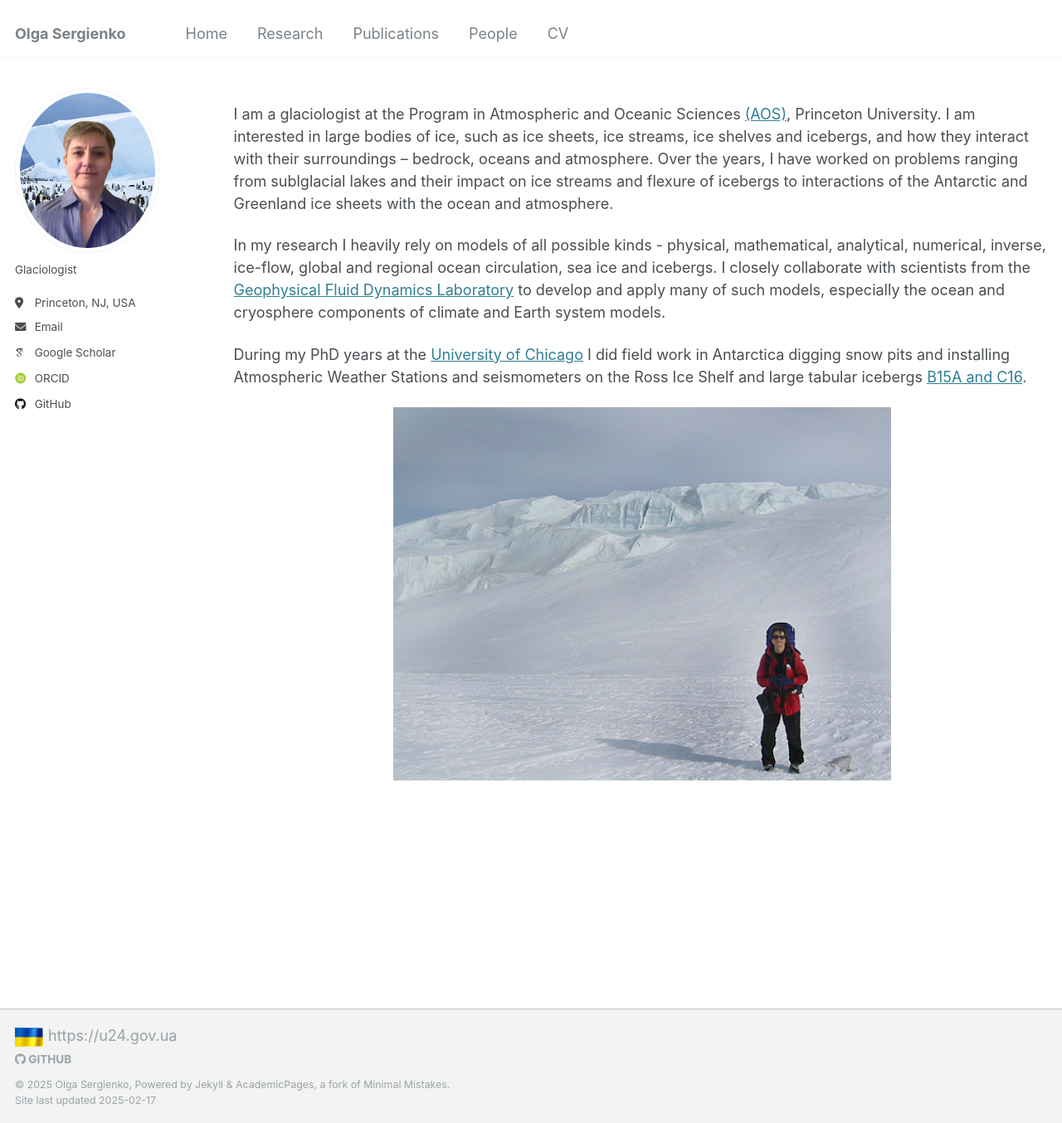
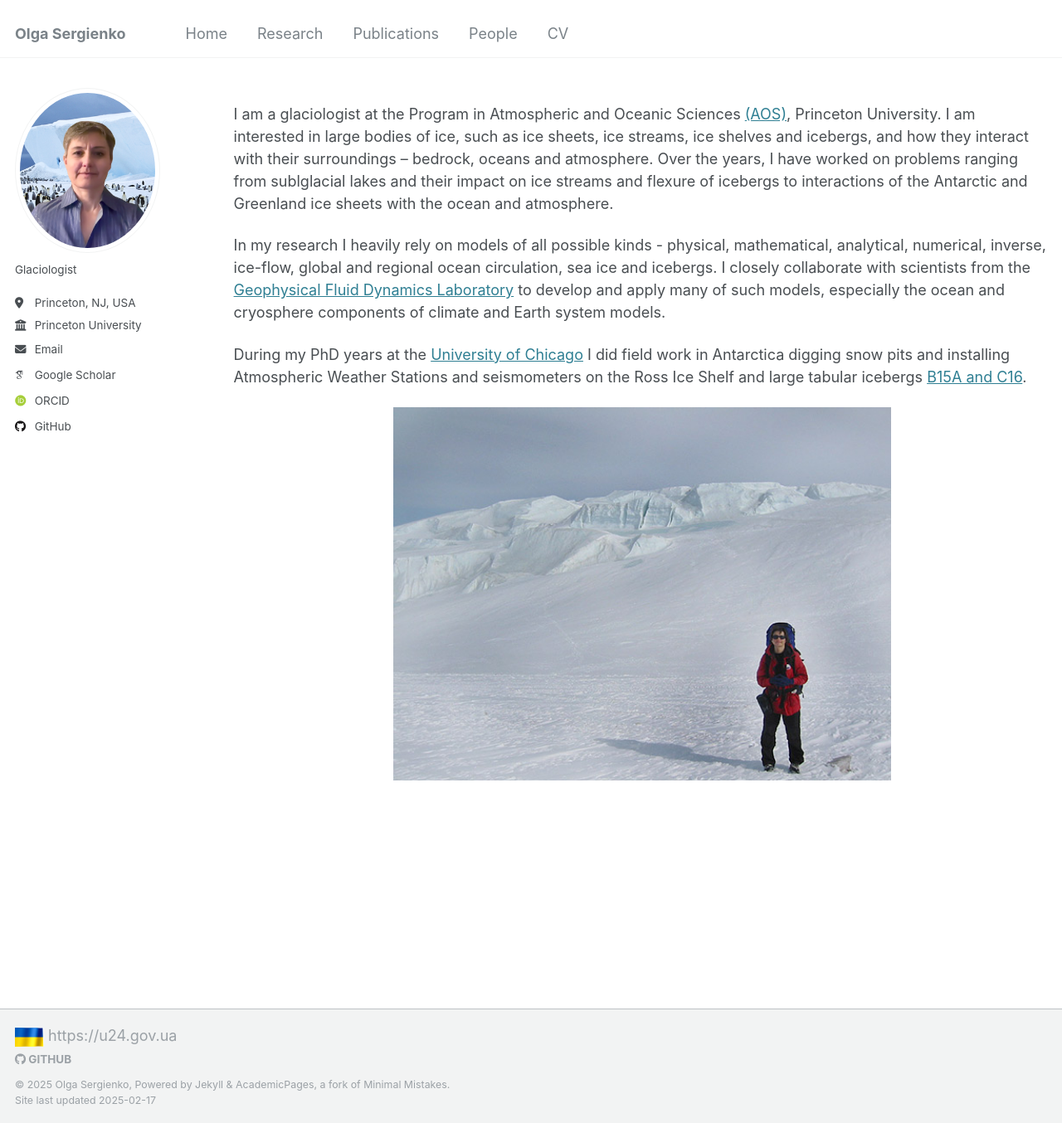
Before and after one commit to o-s-web/o-s-web.github.io, a Jekyll site: the page built from _pages/about.md, in a window 1280 px wide and 1354 px high. Shown: the whole window at 83% size. Built offline with Jekyll 4.4.1, drawn with Linux system fonts in a browser that asks for light colours; some web fonts are replaced.

Commit message:
Modified _config.yml

```diff
--- a/_config.yml
+++ b/_config.yml
@@ -25,7 +25,7 @@ author:
 #  name             : "Olga Sergienko"
   bio              : "Glaciologist"
   location         : "Princeton, NJ, USA"
-#  employer         : "Princeton University"
+  employer         : "Princeton University"
 #  uri              : https://o-s-web.github.io
   email            : "osergien@princeton.edu"
 
```
